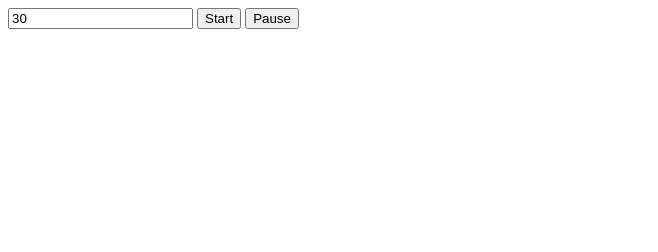
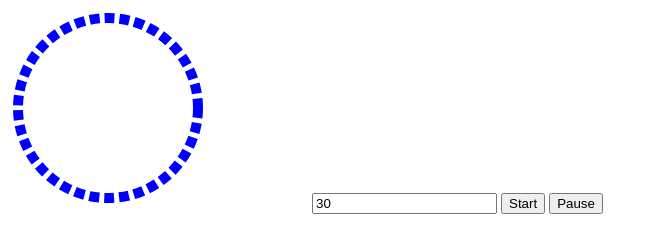
Before and after one commit to comingback2life/JSTimer, a plain HTML site: page index.html in a window 1280 px wide. Shown: the whole page, without its empty margins (0-658 px from the left). Drawn offline with Linux system fonts and the light colour scheme.

Commit message:
Started work on the SVG circle

```diff
--- a/index.html
+++ b/index.html
@@ -7,6 +7,17 @@
     <title>Document</title>
 </head>
 <body>
+    <svg height="200" widht="200">
+        <circle
+        r="90"
+        cx="100"
+        cy="100"
+        fill="transparent"
+        stroke="blue"
+        stroke-width="10"
+        stroke-dasharray="10 5"></circle>
+
+    </svg>
     <input id ="duration" value="30"/>
     <button id="start">Start</button>
     <button id="pause">Pause</button>
```
